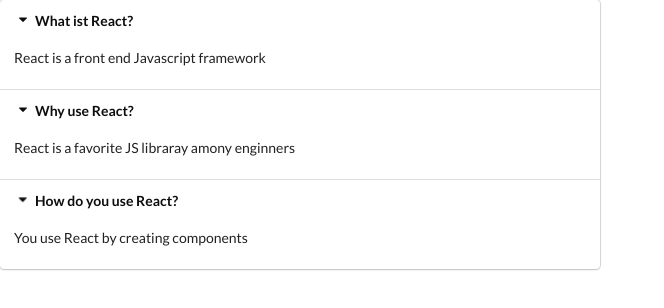
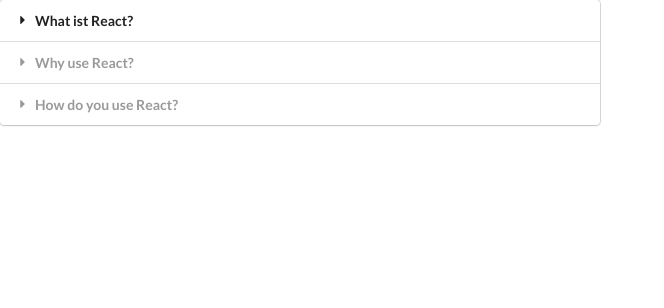
Before and after one commit to paffenst/widgets, a React (Create React App) app: page / in a window 1280 px wide. Shown: the top 308 px of the page, without its empty margins (0-664 px from the left). Built offline with nearby package versions, Linux system fonts and the light colour scheme.

Commit message:
useState example

```diff
--- a/src/components/Accordion.js
+++ b/src/components/Accordion.js
@@ -1,19 +1,23 @@
-import React from 'react';
+import React,{useState} from 'react';
 
 const Accordion = ({ items }) => {
+    const[activeIndex, setActiveIndex] = useState(null);
+
     const onTitelClick = (index) => {
-        console.log('Title clicked', index);
+        setActiveIndex(index);
     };
 
     const renderedItems = items.map((item, index) => {
+        const active = index === activeIndex ? 'active' : ' ';
+
         return <React.Fragment key={item.title}>
             <div
-                className="title active"
+                className={`title ${active}`}
                 onClick={() => onTitelClick(index)}>
                 <i className="dropdown icon"></i>
                 {item.title}
             </div>
-            <div className="content active">
+            <div className={`content ${active}`}>
                 <p>{item.content}</p>
             </div>
         </React.Fragment>
```
